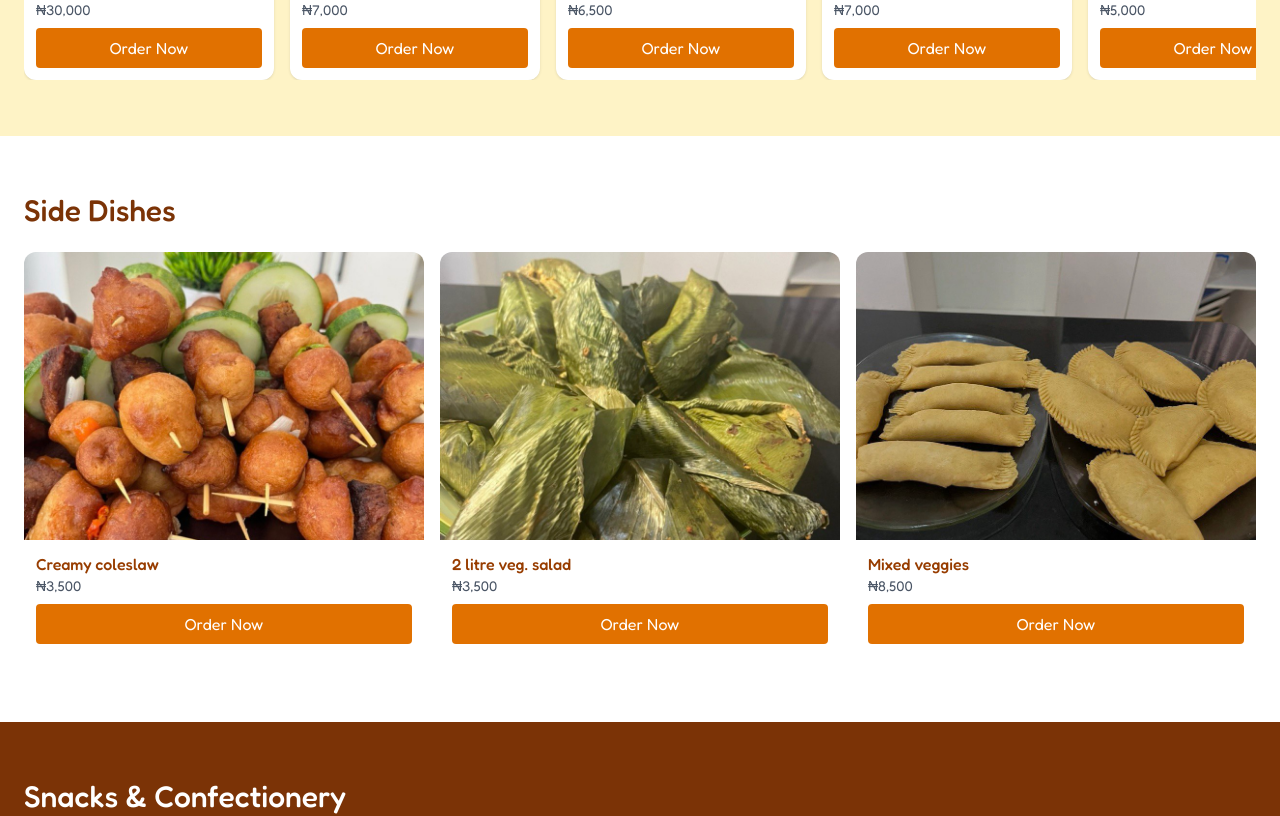
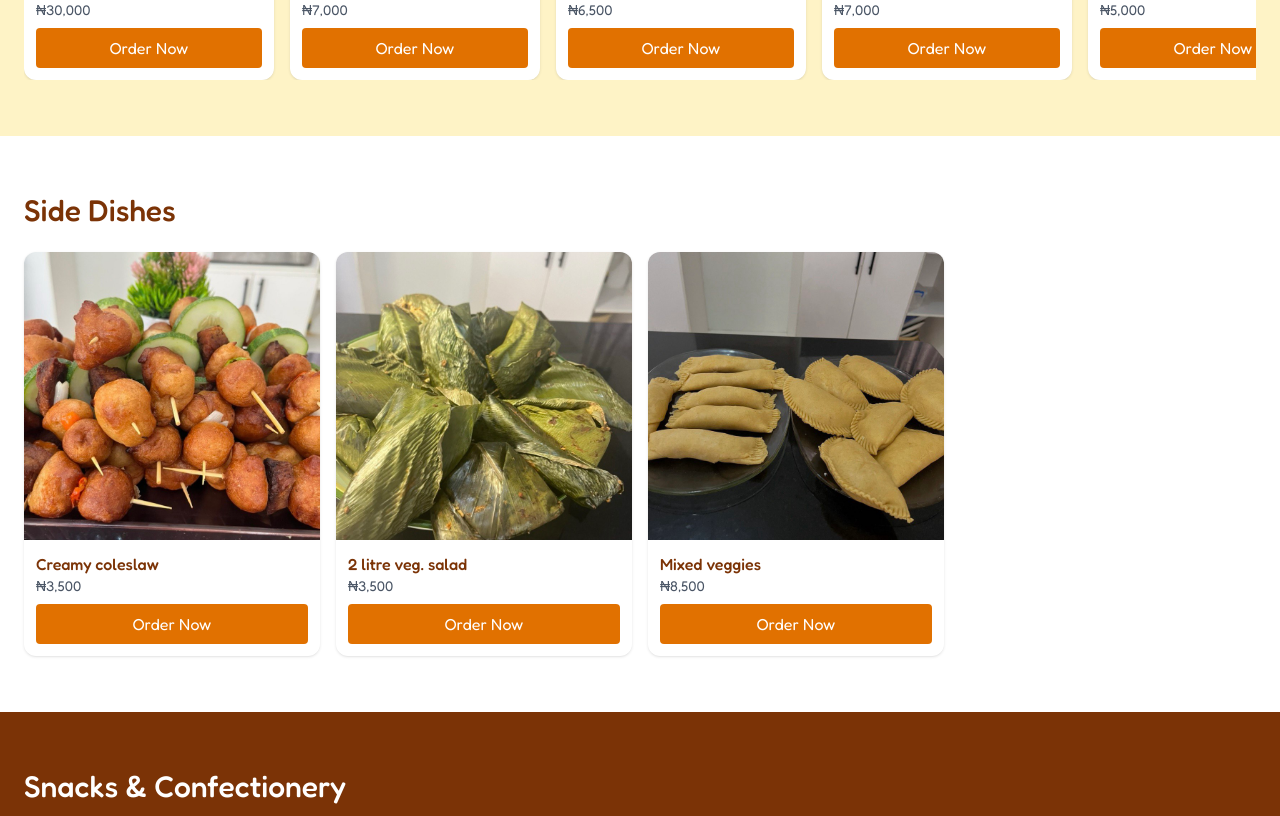
Before and after one commit to ernestkris6/Food-House, a React (Vite) app: page /menu in a window 1280 px wide. Shown: the part 1681-2497 px from the top of the page. Built offline with nearby package versions, Linux system fonts and the light colour scheme; a web font is replaced by a local one.

Commit message:
foods menus

```diff
--- a/src/UI/MenuDetails.jsx
+++ b/src/UI/MenuDetails.jsx
@@ -57,13 +57,7 @@ export default function MenuPage() {
     <div className="overflow-x-hidden bg-[#fffdfa]">
 
       {/* Stick Nav for Sections */}
-      <div className="top-0 z-30 bg-white py-3 shadow-sm flex justify-center gap-4 text-[14px] font-semimedium">
-        <a href="#native" className="hover:text-amber-700">Native</a>
-        <a href="#continental" className="hover:text-amber-700">Continental</a>
-        <a href="#sides" className="hover:text-amber-700">Side Dishes</a>
-        {/* <a href="#snacks" className="hover:text-amber-700">Snacks & Confectionery</a> */}
-        <a href="#snacks" className="hover:text-amber-700">Snacks</a>
-      </div>
+
 
 
       {/* Hero */}
@@ -73,6 +67,14 @@ export default function MenuPage() {
         </h1>
         <p className="mt-3 text-gray-700">Good taste. Great quality.</p>
       </section>
+
+      <div className="top-0 z-30 bg-white py-3 shadow-sm flex justify-center gap-4 text-[14px] font-semimedium">
+        <a href="#native" className="hover:text-amber-700">Native</a>
+        <a href="#continental" className="hover:text-amber-700">Continental</a>
+        <a href="#sides" className="hover:text-amber-700">Side Dishes</a>
+        {/* <a href="#snacks" className="hover:text-amber-700">Snacks & Confectionery</a> */}
+        <a href="#snacks" className="hover:text-amber-700">Snacks</a>
+      </div>
 
 
       {/* Native Meals - Grid */}
@@ -121,42 +123,31 @@ export default function MenuPage() {
 
 
               {/* 3️⃣ Side Dishes — MASONRY STYLE */}
-       <section id="sides" className="py-14 px-6 bg-white">
-         <h2 className="text-2xl md:text-3xl font-medium text-amber-900 mb-6">
+
+         <section id="sides" className="py-14 px-6 bg-white text-amber-900">
+         <h2 className="text-2xl md:text-3xl font-medium mb-6">
            Side Dishes
          </h2>
-         <div className="columns-2 md:columns-3 gap-4 space-y-4">
-           {/* {[1,2,3,4,5].map((n) => (
-            <img
-              key={n}
-              src="/images/sample.jpg"
-              className="rounded-xl w-full aspect-[4/3] object-cover hover:opacity-80 cursor-pointer"
-            />
-          ))} */}
-          {foods.sides.map((item) => (
-             <div key={item.name} className="relative group rounded-xl overflow-hidden">
-               <img src={item.img} className="h-40 md:h-72  w-full object-cover group-hover:scale-110 duration-500 transition" />
-               {/* <div className="absolute inset-0 bg-black/50 opacity-0 group-hover:opacity-100 transition flex flex-col items-center justify-center">
-                 <p className="font-medium">{item.name}</p>
-                 <p>{item.price}</p>
-                 <button className="mt-2 bg-amber-500 px-3 py-1 rounded text-sm">
-                   Order Now
-                 </button>
-               </div> */}
+
+         <div className="grid grid-cols-2 md:grid-cols-4 gap-4">
+           {foods.sides.map((item) => (
+             <div key={item.img} className="group relative rounded-xl overflow-hidden shadow">
+               <img
+                 src={item.img}
+                 alt={item.img}
+                 className="w-full h-48 md:h-72 object-cover group-hover:scale-110 transition-transform duration-500"
+               />
                <div className="p-3">
-                <h4 className="font-medium text-amber-800">{item.name}</h4>
+                <h4 className="font-medium text-amber-900">{item.name}</h4>
                 <p className="text-sm text-gray-600">{item.price}</p>
                 <button className="mt-2 w-full bg-amber-600 hover:bg-amber-700 text-white py-2 rounded cursor-pointer">
                   Order Now
                 </button>
               </div>
              </div>
-
            ))}
-        </div>
-
-
-      </section>
+         </div>
+       </section>
 
       {/* 5️⃣ Snacks — OVERLAY HOVER */}
        <section id="snacks" className="py-14 px-6 bg-amber-900 text-white">
@@ -179,10 +170,6 @@ export default function MenuPage() {
                   Order Now
                 </button>
               </div>
-               {/* <div className="absolute inset-0 bg-black/50 flex items-center justify-center opacity-0 group-hover:opacity-100 transition-opacity">
-                 <p className="font-semimedium">{item}</p>
-
-               </div> */}
              </div>
            ))}
          </div>
@@ -190,31 +177,3 @@ export default function MenuPage() {
      </div>
    );
  }
-
-
-//  <section id="snacks" className="bg-amber-900 text-white/90 py-14 px-5">
-//           <h2 className="text-3xl font-medium mb-6">Snacks & Confectionery</h2>
-
-//          <div className="grid grid-cols-2 md:grid-cols-3 gap-5">
-//            {foods.snacks.map((item) => (
-//              <div key={item.name} className="relative group rounded-xl overflow-hidden">
-//                <img src={item.img} className="h-40 md:h-72 w-full object-cover group-hover:scale-110 transition" />
-//                <div className="absolute inset-0 bg-black/50 opacity-0 group-hover:opacity-100 transition flex flex-col items-center justify-center">
-//                  <p className="font-medium">{item.name}</p>
-//                  <p>{item.price}</p>
-//                  <button className="mt-2 bg-amber-500 px-3 py-1 rounded text-sm">
-//                    Order Now
-//                  </button>
-//                </div>
-//                <div className="p-3">
-//                 <h4 className="font-medium text-white/80">{item.name}</h4>
-//                 <p className="text-sm text-white/80">{item.price}</p>
-//                 <button className="mt-2 w-full bg-amber-600 hover:bg-amber-700 text-white py-2 rounded">
-//                   Order Now
-//                 </button>
-//               </div>
-//              </div>
-
-//            ))}
-//          </div>
-//        </section>
```
